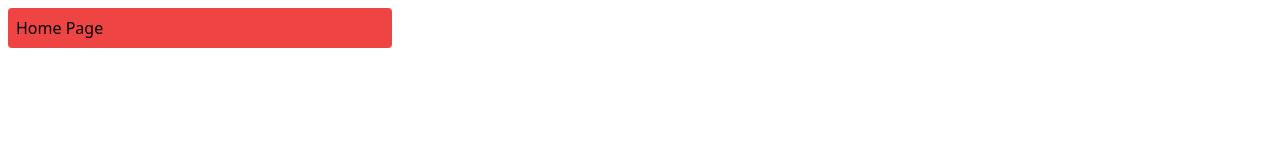
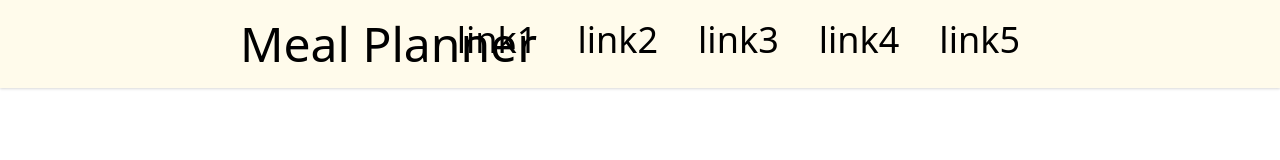
Before and after one commit to Drew-j-Smith/meal-planner, a Gatsby site: page / in a window 1280 px wide. Built offline with nearby package versions, Linux system fonts and the light colour scheme; Gatsby itself is replaced by a stand-in of ours.

Commit message:
added header

```diff
--- /dev/null
+++ b/src/component/header.tsx
@@ -0,0 +1,26 @@
+import React from "react"
+import { Link } from "gatsby"
+
+type HeaderState = {};
+type HeaderProps = {
+    title: string;
+    links: Array<{ name: string, path: string}>
+};
+
+class Header extends React.Component<HeaderProps, HeaderState> {
+    constructor(props: HeaderProps) {
+        super(props)
+    }
+    render() {
+        return <div className={"grid grid-cols-2 shadow bg-yellow-50"}>
+            <h1 className="xl:pl-60 md:text-5xl sm:text-2xl sm:p-5 p-3">{this.props.title}</h1>
+            <div className="flex justify-end xl:pr-60 sm:text-xl md:text-4xl"> {
+                this.props.links.map((el) =>
+                    <Link key={el.name} className="sm:p-5 p-3 hover:bg-yellow-200 transition-colors ease-linear duration-300" to={el.path}>{el.name}</Link>)
+            } </div>
+
+        </div>
+    }
+}
+
+export default Header;
--- a/src/pages/index.tsx
+++ b/src/pages/index.tsx
@@ -1,10 +1,11 @@
 import * as React from "react"
+import Header from "../component/header"
 
 const IndexPage = () => {
   return (
     <main>
       <title>Home Page</title>
-      <h1 className="m-2 p-2 bg-red-500 hover:bg-red-700 rounded max-w-sm">Home Page</h1>
+      <Header title="Meal Planner" links={[{ name: "link1", path: "/"}, { name: "link2", path: "/"}, { name: "link3", path: "/"}, { name: "link4", path: "/"}, { name: "link5", path: "/"}]}></Header>
     </main>
   )
 }
```
